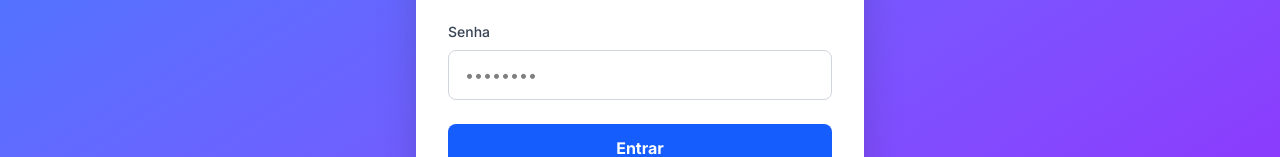
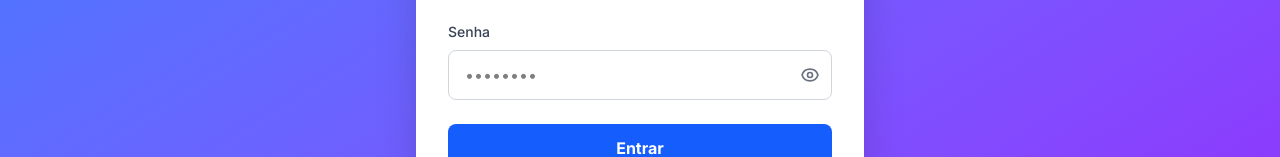
Before and after one commit to DHstation/burguesa, a Next.js app: page /login in a window 1280 px wide. Shown: the part 300-457 px from the top of the page. Built offline with nearby package versions, Linux system fonts and the light colour scheme.

Commit message:
adição icone olhinho nos locais que tem senha

```diff
--- a/src/app/login/page.tsx
+++ b/src/app/login/page.tsx
@@ -11,6 +11,7 @@
   const [password, setPassword] = useState('')
   const [error, setError] = useState('')
   const [loading, setLoading] = useState(false)
+  const [showPassword, setShowPassword] = useState(false)
 
   const handleSubmit = async (e: FormEvent) => {
     e.preventDefault()
@@ -78,16 +79,35 @@
             <label htmlFor="password" className="block text-sm font-medium text-gray-700 mb-2">
               Senha
             </label>
+            <div className="relative">
               <input
                 id="password"
-              type="password"
+                type={showPassword ? "text" : "password"}
                 value={password}
                 onChange={(e) => setPassword(e.target.value)}
                 required
-              className="w-full px-4 py-3 border border-gray-300 rounded-lg focus:ring-2 focus:ring-blue-500 focus:border-transparent outline-none transition"
+                className="w-full px-4 py-3 pr-12 border border-gray-300 rounded-lg focus:ring-2 focus:ring-blue-500 focus:border-transparent outline-none transition"
                 placeholder="••••••••"
                 autoComplete="current-password"
               />
+              <button
+                type="button"
+                onClick={() => setShowPassword(!showPassword)}
+                className="absolute right-3 top-1/2 -translate-y-1/2 text-gray-500 hover:text-gray-700 focus:outline-none"
+                tabIndex={-1}
+              >
+                {showPassword ? (
+                  <svg className="w-5 h-5" fill="none" stroke="currentColor" viewBox="0 0 24 24">
+                    <path strokeLinecap="round" strokeLinejoin="round" strokeWidth={2} d="M13.875 18.825A10.05 10.05 0 0112 19c-4.478 0-8.268-2.943-9.543-7a9.97 9.97 0 011.563-3.029m5.858.908a3 3 0 114.243 4.243M9.878 9.878l4.242 4.242M9.88 9.88l-3.29-3.29m7.532 7.532l3.29 3.29M3 3l3.59 3.59m0 0A9.953 9.953 0 0112 5c4.478 0 8.268 2.943 9.543 7a10.025 10.025 0 01-4.132 5.411m0 0L21 21" />
+                  </svg>
+                ) : (
+                  <svg className="w-5 h-5" fill="none" stroke="currentColor" viewBox="0 0 24 24">
+                    <path strokeLinecap="round" strokeLinejoin="round" strokeWidth={2} d="M15 12a3 3 0 11-6 0 3 3 0 016 0z" />
+                    <path strokeLinecap="round" strokeLinejoin="round" strokeWidth={2} d="M2.458 12C3.732 7.943 7.523 5 12 5c4.478 0 8.268 2.943 9.542 7-1.274 4.057-5.064 7-9.542 7-4.477 0-8.268-2.943-9.542-7z" />
+                  </svg>
+                )}
+              </button>
+            </div>
           </div>
 
           {/* Erro */}
--- a/src/app/waiters/page.tsx
+++ b/src/app/waiters/page.tsx
@@ -28,6 +28,7 @@
   const [email, setEmail] = useState('')
   const [password, setPassword] = useState('')
   const [active, setActive] = useState(true)
+  const [showPassword, setShowPassword] = useState(false)
 
   useEffect(() => {
     if (!isAuthenticated) {
@@ -76,6 +77,7 @@
       setPassword('')
       setActive(true)
     }
+    setShowPassword(false)
     setShowModal(true)
   }
 
@@ -345,14 +347,33 @@
                     <label className="block text-sm font-medium text-gray-700 mb-1">
                       Senha {editingWaiter ? '(deixe em branco para manter)' : '*'}
                     </label>
+                    <div className="relative">
                       <input
-                      type="password"
+                        type={showPassword ? "text" : "password"}
                         value={password}
                         onChange={(e) => setPassword(e.target.value)}
                         required={!editingWaiter}
-                      className="w-full border border-gray-300 rounded-lg px-3 py-2 focus:outline-none focus:ring-2 focus:ring-blue-500"
+                        className="w-full border border-gray-300 rounded-lg px-3 py-2 pr-10 focus:outline-none focus:ring-2 focus:ring-blue-500"
                         placeholder="Senha"
                       />
+                      <button
+                        type="button"
+                        onClick={() => setShowPassword(!showPassword)}
+                        className="absolute right-3 top-1/2 -translate-y-1/2 text-gray-500 hover:text-gray-700 focus:outline-none"
+                        tabIndex={-1}
+                      >
+                        {showPassword ? (
+                          <svg className="w-5 h-5" fill="none" stroke="currentColor" viewBox="0 0 24 24">
+                            <path strokeLinecap="round" strokeLinejoin="round" strokeWidth={2} d="M13.875 18.825A10.05 10.05 0 0112 19c-4.478 0-8.268-2.943-9.543-7a9.97 9.97 0 011.563-3.029m5.858.908a3 3 0 114.243 4.243M9.878 9.878l4.242 4.242M9.88 9.88l-3.29-3.29m7.532 7.532l3.29 3.29M3 3l3.59 3.59m0 0A9.953 9.953 0 0112 5c4.478 0 8.268 2.943 9.543 7a10.025 10.025 0 01-4.132 5.411m0 0L21 21" />
+                          </svg>
+                        ) : (
+                          <svg className="w-5 h-5" fill="none" stroke="currentColor" viewBox="0 0 24 24">
+                            <path strokeLinecap="round" strokeLinejoin="round" strokeWidth={2} d="M15 12a3 3 0 11-6 0 3 3 0 016 0z" />
+                            <path strokeLinecap="round" strokeLinejoin="round" strokeWidth={2} d="M2.458 12C3.732 7.943 7.523 5 12 5c4.478 0 8.268 2.943 9.542 7-1.274 4.057-5.064 7-9.542 7-4.477 0-8.268-2.943-9.542-7z" />
+                          </svg>
+                        )}
+                      </button>
+                    </div>
                   </div>
 
                   <div className="flex items-center">
```
Lines whose indentation alone changed are shown as unchanged.
